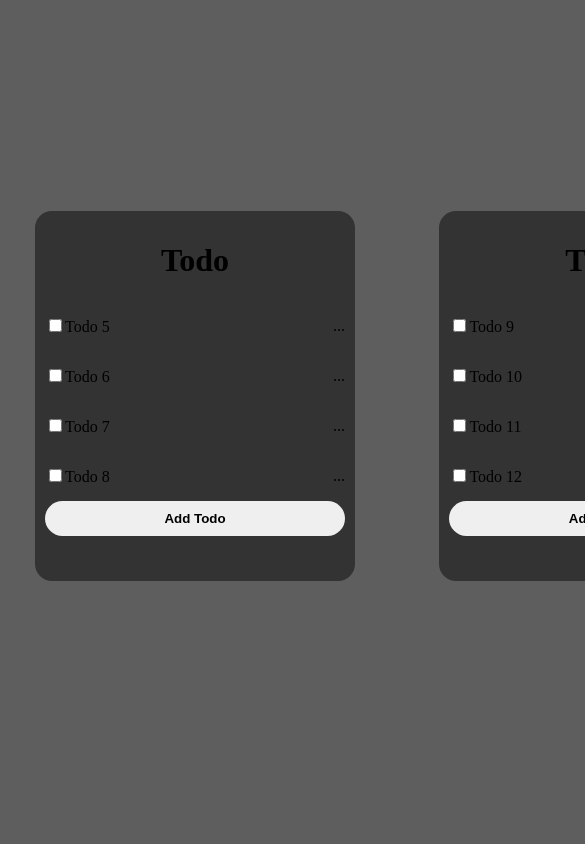
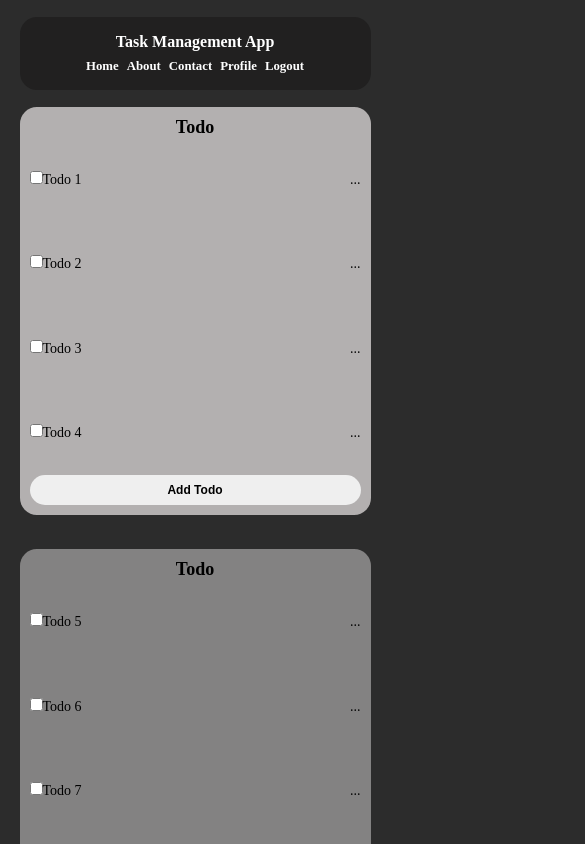
Before and after one commit to vishwajeet-coder07/Task-Managment-Web, a React (Create React App) app: page / in a window 390 px wide. Shown: the top 844 px of the page, 585 px wide, since content can reach past the window. Built offline with nearby package versions, Linux system fonts and the light colour scheme.

Commit message:
basic Navbar added

```diff
--- a/src/App.css
+++ b/src/App.css
@@ -15,6 +15,9 @@ text-align: center;
   justify-content: space-between;
   align-items: center;
 }
+.container-list p ,span{
+line-height: 10vh;
+}
 .container-btn{
   width: 100%;
   padding: 10px 10px;
@@ -26,3 +29,135 @@ text-align: center;
 .bigcontainer{
   display: flex;
 }
+.navbar {
+  display: flex;
+  justify-content: space-between;
+  align-items: center;
+  padding: 0 2rem;
+  background-color: rgb(33, 32, 32);
+  position: -webkit-sticky;
+  position: sticky;
+  top: 0;
+  left: 0;
+  height: 10vh;
+  width: 100%;
+  z-index: 1000;
+  border-radius: 2vh;
+}
+
+.navbar h1 {
+  color: white;
+  font-size: 1.5rem;
+  font-weight: 700;
+  margin: 0;
+}
+
+.nav-links {
+  display: flex;
+  list-style: none;
+  gap: 2rem;
+  margin: 0;
+  padding: 0;
+}
+
+.nav-links li {
+  color: white;
+  font-size: 1rem;
+  font-weight: 600;
+  cursor: pointer;
+  transition: color 0.3s ease;
+}
+
+.nav-links li:hover {
+  color: #007bff;
+}
+.App{
+  width: 100%;
+  height: 100%;
+  margin: 0;
+  padding: 0;
+  box-sizing: border-box;
+}
+/* responsive*/
+@media (max-width: 900px) {
+  .bigcontainer{
+    flex-direction: column;
+    align-items: center;
+  }
+}
+.container.third{
+  background-color: rgb(80, 80, 80);
+}
+.container.second{
+  background-color: rgb(131, 130, 130);
+}
+.container.first{
+  background-color: rgb(179, 176, 176);
+}
+body{
+  background-color: rgb(44, 44, 44);
+  display: flex;
+  justify-content: center;
+  align-items: center;
+  margin: 0;
+  padding-top: 5vh;
+}
+
+@media (max-width: 780px) {
+  body{
+    padding-top: 2vh;
+  }
+  .bigcontainer{
+    flex-direction: column;
+    align-items: center;
+  }
+  .container{
+    margin: 2vh 0;
+  }
+  .navbar {
+    padding: 0 1rem;
+  }
+  .navbar h1 {
+    font-size: 1.2rem;
+  }
+  .nav-links {
+    gap: 1rem;
+  }
+  .nav-links li {
+    font-size: 0.9rem;
+  }
+}
+@media (max-width: 400px) {
+  .container{
+    width: 90vw;
+    height: auto;
+  }
+  .container-btn{
+    font-size: 12px;
+    padding: 8px 5px;
+  }
+  .container-list{
+    font-size: 14px;
+  }
+  .container-header{
+    font-size: 18px;
+  }
+  .navbar {
+    padding: 0 0.5rem;
+    flex-direction: column;
+    height: auto;
+    padding: 1rem 0.5rem;
+  }
+  .navbar h1 {
+    font-size: 1rem;
+    margin-bottom: 0.5rem;
+  }
+  .nav-links {
+    gap: 0.5rem;
+    flex-wrap: wrap;
+    justify-content: center;
+  }
+  .nav-links li {
+    font-size: 0.8rem;
+  }
+}
--- a/src/App.js
+++ b/src/App.js
@@ -3,8 +3,11 @@ import React from 'react';
 import Header from './components/Header';
 import TodoItem from './components/TodoItem';
 import Btn from './components/Button';
+import Navbar from './components/navbar';
 const App = () => {
   return (
+    <div className="App">
+      <Navbar />
     <div className='bigcontainer'>
     <div className="container first">
       <Header />
@@ -31,6 +34,7 @@ const App = () => {
       <Btn />
     </div>
     </div>
+    </div>
   )
 };
 
--- a/src/components/TodoItem.jsx
+++ b/src/components/TodoItem.jsx
@@ -1,13 +1,20 @@
-import React from "react";
+import React, {useState} from "react";
 
 const TodoItem = (props) => {
+    const [done , setDone] = useState("...")
+    let status = done;
+    if(status === "..."){
+        status = "done";
+    }else{
+        status = "..."
+    }
     return (
         <li className="container-list">
             <span>
-            <input type = "checkbox" />
+            <input type = "checkbox" onClick ={() => setDone(status)} />
             <span>{props.text}</span>
             </span>
-            <p>...</p>
+            <p>{done}</p>
         </li>
     );
 };
--- /dev/null
+++ b/src/components/navbar.jsx
@@ -0,0 +1,18 @@
+import React from "react";
+
+const Navbar = () => {
+    return (
+        <nav className="navbar">
+            <h1>Task Management App</h1>
+            <ul className="nav-links">
+                <li>Home</li>
+                <li>About</li>
+                <li>Contact</li>
+                <li>Profile</li>
+                <li>Logout</li>
+            </ul>
+        </nav>
+    );
+};
+
+export default Navbar;
--- a/src/index.css
+++ b/src/index.css
@@ -1,7 +1,12 @@
+*{
+  margin: 0;
+  padding: 0;
+  box-sizing: border-box;
+}
 body{
 background-color: rgb(94, 94, 94);
 display: flex;
 justify-content: center;
 align-items: center;
-margin-top: 20vh;
+margin-top: 5vh;
 }
```
